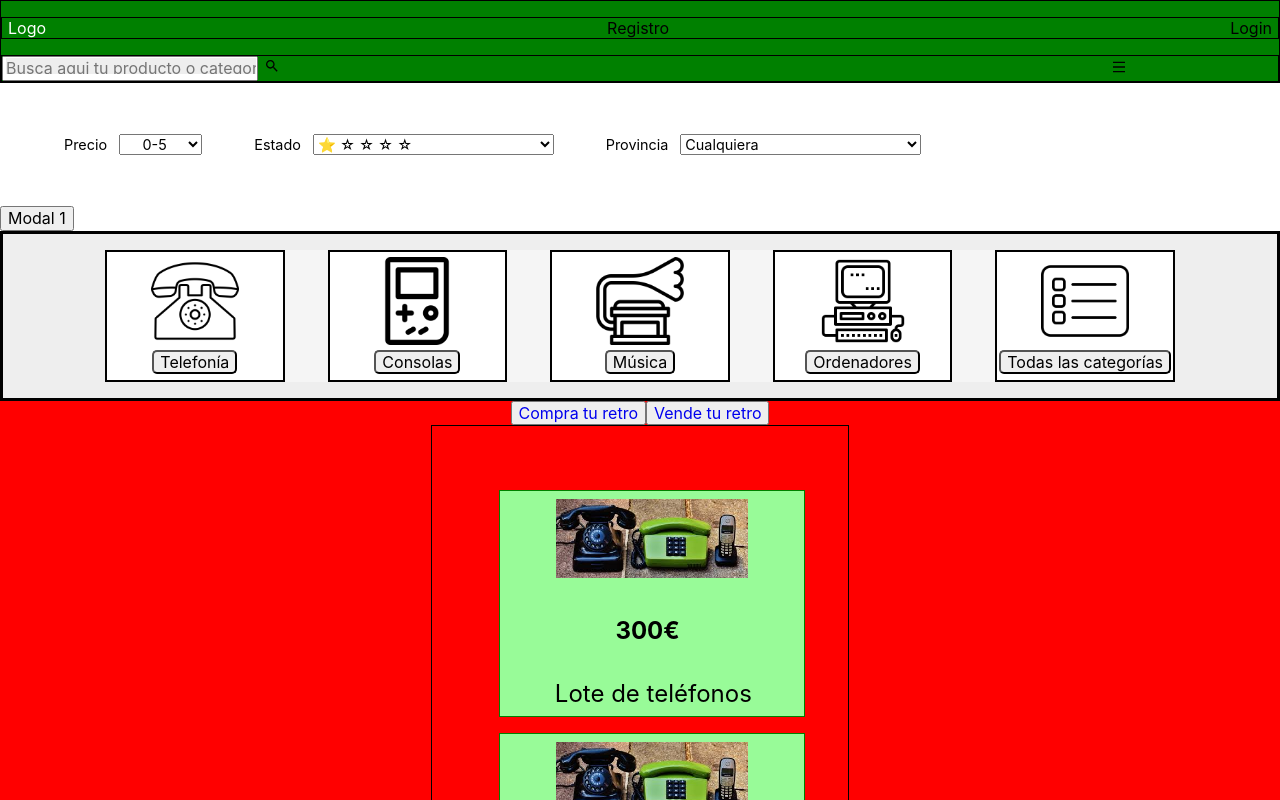
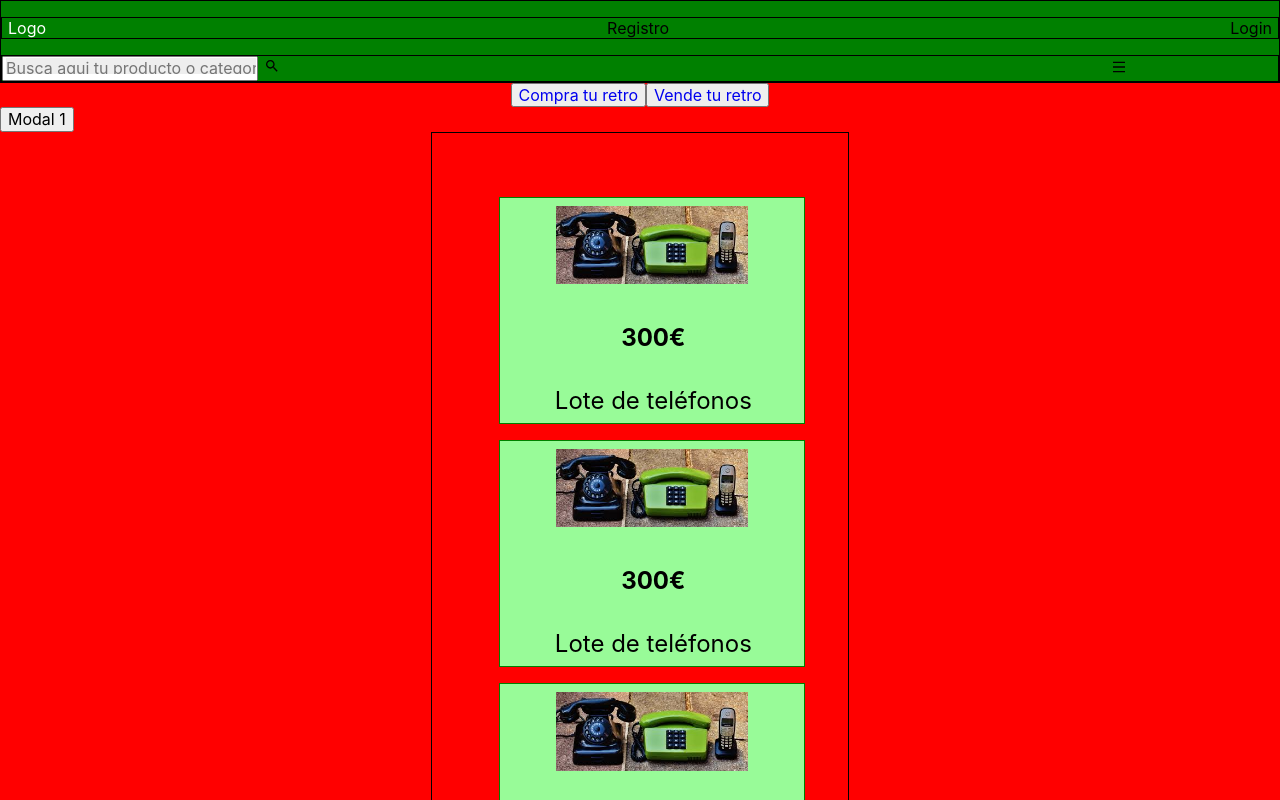
Before and after one commit to RetroWorldmarket/retroworldmarket, a React (Create React App) app in the folder react/retro/: page / in a window 1280 px wide. Shown: the top 800 px of the page. Built offline with nearby package versions, Linux system fonts and the light colour scheme.

Commit message:
Agregadas rutas

```diff
--- a/react/retro/package.json
+++ b/react/retro/package.json
@@ -8,7 +8,9 @@
     "@testing-library/user-event": "^12.8.3",
     "react": "^17.0.2",
     "react-dom": "^17.0.2",
+    "react-router-dom": "^5.3.0",
     "react-scripts": "4.0.3",
+    "react-toastify": "^8.0.3",
     "web-vitals": "^1.1.2"
   },
   "scripts": {
--- a/react/retro/src/App.js
+++ b/react/retro/src/App.js
@@ -1,17 +1,22 @@
 import './App.css';
-import { Inicio } from './components/Inicio';
-import { InicioHeader } from './components/InicioHeader';
+import { Inicio } from './paginas/Inicio';
+import { ToastContainer } from 'react-toastify';
+import { BrowserRouter, Switch, Route, Link } from 'react-router-dom';
 import { PlusArticuloModal } from './components/articulo/PlusArticuloModal';
-import { OrdenarPor } from './components/ordenarPor/OrdenarPor';
-import Modales from './components/Modales';
 
 function App() {
   return (
     <div className='App'>
-      <InicioHeader />
-      <OrdenarPor />
-      <PlusArticuloModal />
-      <Inicio />
+      <BrowserRouter>
+        <Switch>
+          <Route path='/mensajes'>
+            <h1>Chanchito Feliz!!!</h1>
+          </Route>
+          <Route path='/'>
+            <Inicio />
+          </Route>
+        </Switch>
+      </BrowserRouter>
     </div>
   );
 }
--- a/react/retro/src/api/post.js
+++ b/react/retro/src/api/post.js
@@ -21,8 +21,9 @@ export async function post(
       const body = await respuesta.json();
       funcionSuceso(body);
     } else {
+      const body = await respuesta.json();
       ErrorPeticion(respuesta);
-      alert(respuesta);
+      alert(body.message);
 
       console.log(body, respuesta, respuesta.statusText, respuesta.status);
     }
--- a/react/retro/src/components/RespuestaRegistro.js
+++ /dev/null
@@ -1,4 +0,0 @@
-// export const RespuestaRegistro = () => {
-//   return;
-//   <div className='respuestaRegistro'>Chanchito Feliz</div>;
-// };
--- a/react/retro/src/components/registro/RegistroModal.js
+++ b/react/retro/src/components/registro/RegistroModal.js
@@ -2,7 +2,6 @@
 import { useModal } from '../../hooks/useModal';
 import { post } from '../../api/post';
 import { useLocalStorage } from '../../hooks/useLocalStorage';
-import { RespuestaRegistro } from '../../components/RespuestaRegistro';
 
 import './RegistroModal.css';
 import { useState } from 'react';
@@ -17,6 +16,9 @@ const RegistroModal = ({ abierto, cerrarModal }) => {
   const [provincia, setProvincia] = useState('');
   const [location, setLocation] = useState('');
   const [codigoPostal, setCodigoPostas] = useState('');
+
+  const [response, setResponse] = useState();
+
   //tambien recogemos el token para que nos lo dé una vez registrado
   //(por ahora) porque hay que validar
   // const [token, setToken] = useLocalStorage('', 'accesoToken');
@@ -44,7 +46,7 @@ const RegistroModal = ({ abierto, cerrarModal }) => {
       } else {
         alert(`${body.message}`);
       }
-      console.log(body);
+      console.log('Body: ', body);
     };
     post(
       'http://localhost:4000/users',
@@ -177,5 +179,3 @@ const RegistroModal = ({ abierto, cerrarModal }) => {
 // Añadir al botón Enviar la función de limpieza del formulario.
 
 export default RegistroModal;
-
-/* <RespuestaRegistro /> */
--- a/react/retro/src/components/Inicio.js
+++ b/react/retro/src/paginas/Inicio.js
@@ -1,13 +1,18 @@
 import React, { useState, useEffect } from 'react';
-import { InicioHeader } from './InicioHeader';
-import { TarjetaArticulo } from './TarjetaArticulo';
-import { Categorias } from './Categorias';
+import { InicioHeader } from '../components/InicioHeader';
+import { TarjetaArticulo } from '../components/TarjetaArticulo';
+import { Categorias } from '../components/Categorias';
+import { PlusArticuloModal } from '../components/articulo/PlusArticuloModal';
+
+// Falta ubicar PlusArticuloModal en los productos
+// importar InicioHeader
+// importar Categorias
 
 export const Inicio = () => {
   return (
     <div>
+      <InicioHeader />
       <main id='mainPaginaPrincipal'>
-        <Categorias />
         <aside id='botonesCompraVenta'>
           <button>
             <a href='/compras'>Compra tu retro</a>
@@ -16,12 +21,14 @@ export const Inicio = () => {
             <a href='/ventas'>Vende tu retro</a>
           </button>
         </aside>
+        <PlusArticuloModal />
         <section id='productosAleatorios'>
           <TarjetaArticulo />
           <TarjetaArticulo />
           <TarjetaArticulo />
           <TarjetaArticulo />
         </section>
+        <Categorias />
       </main>
       <footer id='footerPaginaPrincipal'>
         <nav>
```
Also changed, not shown: 1 other file (tests, documents, lock files or other folders).
